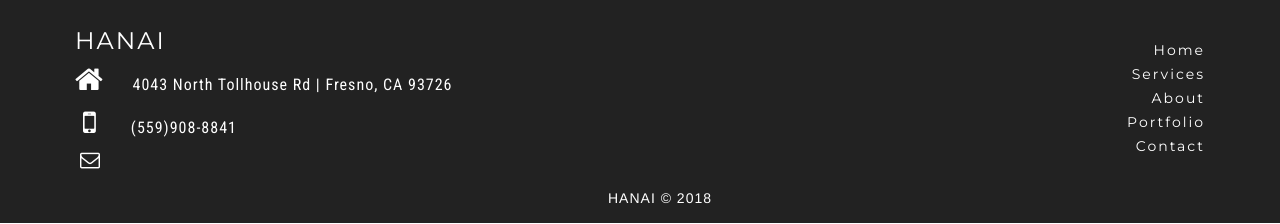
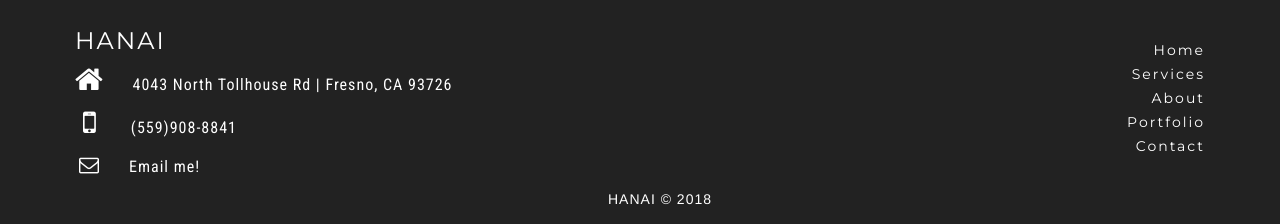
Before and after one commit to brianifoster/portfolio, a plain HTML site: page index.html in a window 1280 px wide. Shown: the part 2811-3035 px from the top of the page. Drawn offline with Linux system fonts and the light colour scheme; files that its build step writes are made by us from their sources.

Commit message:
Corrected some errors

```diff
--- a/css/styles.css
+++ b/css/styles.css
@@ -416,7 +416,8 @@ footer .fa-mobile {
 
 footer .fa-envelope-o {
   font-size: 20px;
-  margin-left: 5px;
+  margin-left: 4px;
+  margin-top: 5px;
 }
 
 footer .info {
@@ -426,6 +427,18 @@ footer .info {
   letter-spacing: 1px;
 }
 
+footer .info a {
+  color: #fff;
+  font-size: 16px;
+  font-family: 'Roboto Condensed', sans-serif;
+  letter-spacing: 1px;
+  text-decoration: none;
+  margin-left: 5px;
+}
+
+footer .info a:hover {
+  color: #cc0000;
+}
 footer .footer-nav {
   margin-top: 30px;
   margin-bottom: 20px;
--- a/index.html
+++ b/index.html
@@ -1,7 +1,7 @@
 <html>
 <head>
     <link ref="stylesheet" href="https://cdnjs.cloudflare.com/ajax/libs/normalize/7.0.0/normalize.min.css">
-    <link rel="stylesheet" href="css/bootstrap.min.css">
+    <link rel="stylesheet" href="css/bootstrap.css">
     <link rel="stylesheet" href="css/font-awesome.min.css">
     <link rel="stylesheet" href="css/styles.css">
 <link href="https://fonts.googleapis.com/css?family=Montserrat|Roboto+Condensed" rel="stylesheet">
@@ -257,10 +257,7 @@
           <p><i class="fa fa-home" aria-hidden="true"></i><span class="info">
         4043 North Tollhouse Rd | Fresno, CA 93726</span></p>
           <p><i class="fa fa-mobile" aria-hidden="true"></i><span class="info">(559)908-8841</span></p>
-
-        <a href="mailto:brian.i.foster@gmail.com">
-          <i class="fa fa-envelope-o" aria-hidden="true"></i>
-        </a>
+          <p><i class="fa fa-envelope-o" aria-hidden="true"></i><span class="info"><a href="mailto:brian.i.foster@gmail.com">Email me!</a></span></p>
       </div>
       <div class="col-md-4 footer-nav">
         <ul class="footer-links">
```
